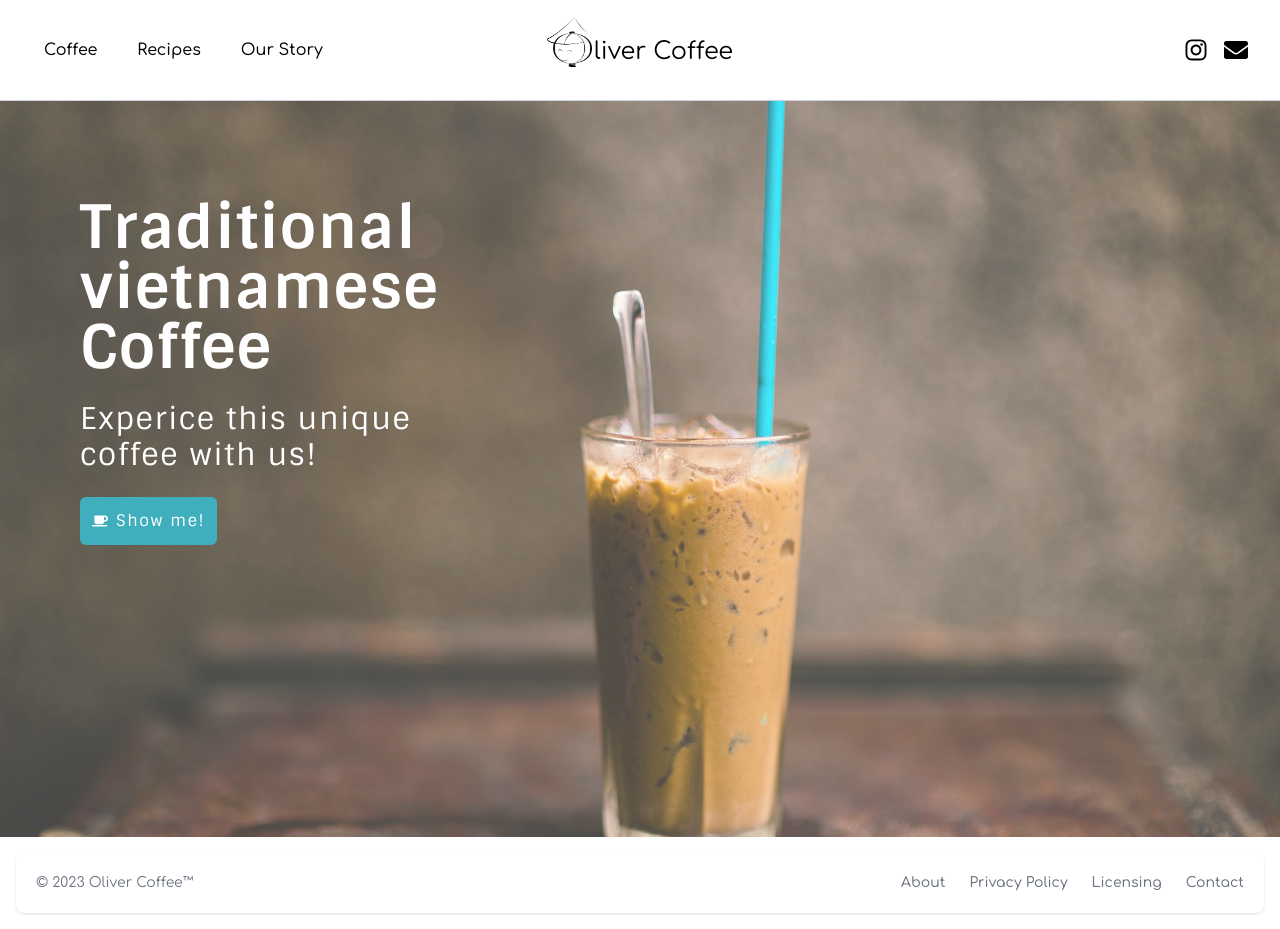
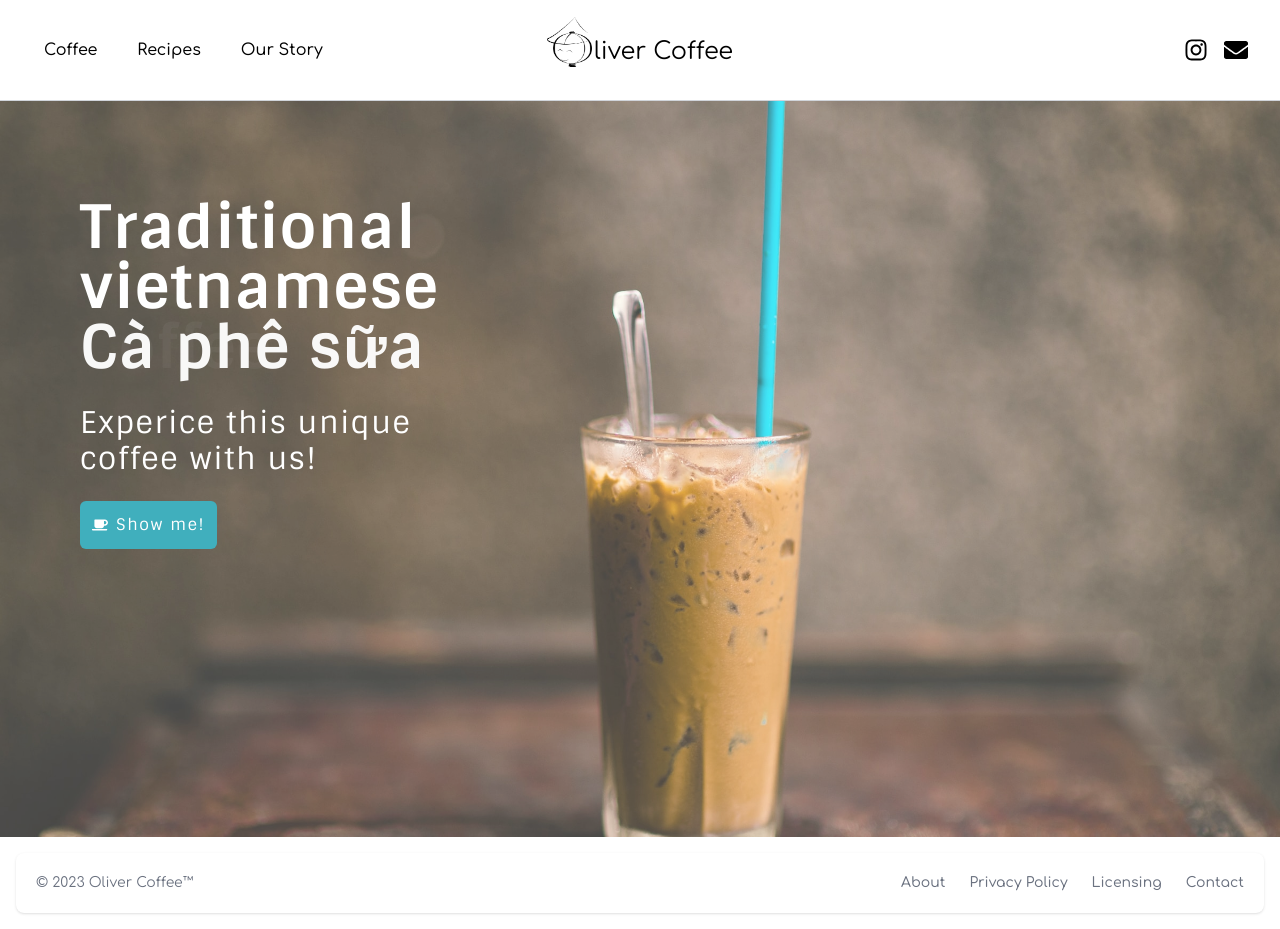
Before and after one commit to MRyves/oliver-coffee, a Next.js app: page /components/Banners/HomeBanner in a window 1280 px wide. Built offline with nearby package versions, Linux system fonts and the light colour scheme.

Commit message:
adding some text-animation

```diff
--- a/pages/components/Banners/HomeBanner.tsx
+++ b/pages/components/Banners/HomeBanner.tsx
@@ -17,7 +17,14 @@ export default function HomeBanner() {
           <br />
           vietnamese
           <br />
-          Coffee
+          <div className={styles.wordCarousel}>
+
+          <span className={styles.word}>Coffee</span>
+          <span className={styles.word}>C&#224; ph&#234; s&#7919;a</span>
+          <span className={styles.word}>C&#224; ph&#234; b&#7841;c x&#236;u</span>
+          <span className={styles.word}>C&#224; ph&#234; d&#7915;a</span>
+          <span className={styles.word}>C&#224; ph&#234; mu&#245;i</span>
+          </div>
         </h1>
         <h3 className="flex-1 basis-full text-white text-xl md:text-2xl xl:text-3xl font-mono mt-6">
           Experice this unique
--- a/styles/Banners/HomeBanner.module.css
+++ b/styles/Banners/HomeBanner.module.css
@@ -18,3 +18,28 @@
   left: 0;
   opacity: 0.75;
 }
+
+.wordCarousel {
+  height: 4rem;
+}
+
+.word {
+  position: absolute;
+  opacity: 0;
+  animation: fadeWords 20s infinite;
+}
+
+.word:nth-child(1) {
+  animation-delay: 0s;
+  opacity: 1; /* The first word starts as visible */
+}
+.word:nth-child(2) { animation-delay: 4s; }
+.word:nth-child(3) { animation-delay: 8s; }
+.word:nth-child(4) { animation-delay: 12s; }
+.word:nth-child(5) { animation-delay: 16s; }
+
+@keyframes fadeWords {
+  0% { opacity: 0; }
+  10%, 20% { opacity: 1; }
+  30%, 100% { opacity: 0; }
+}
```
